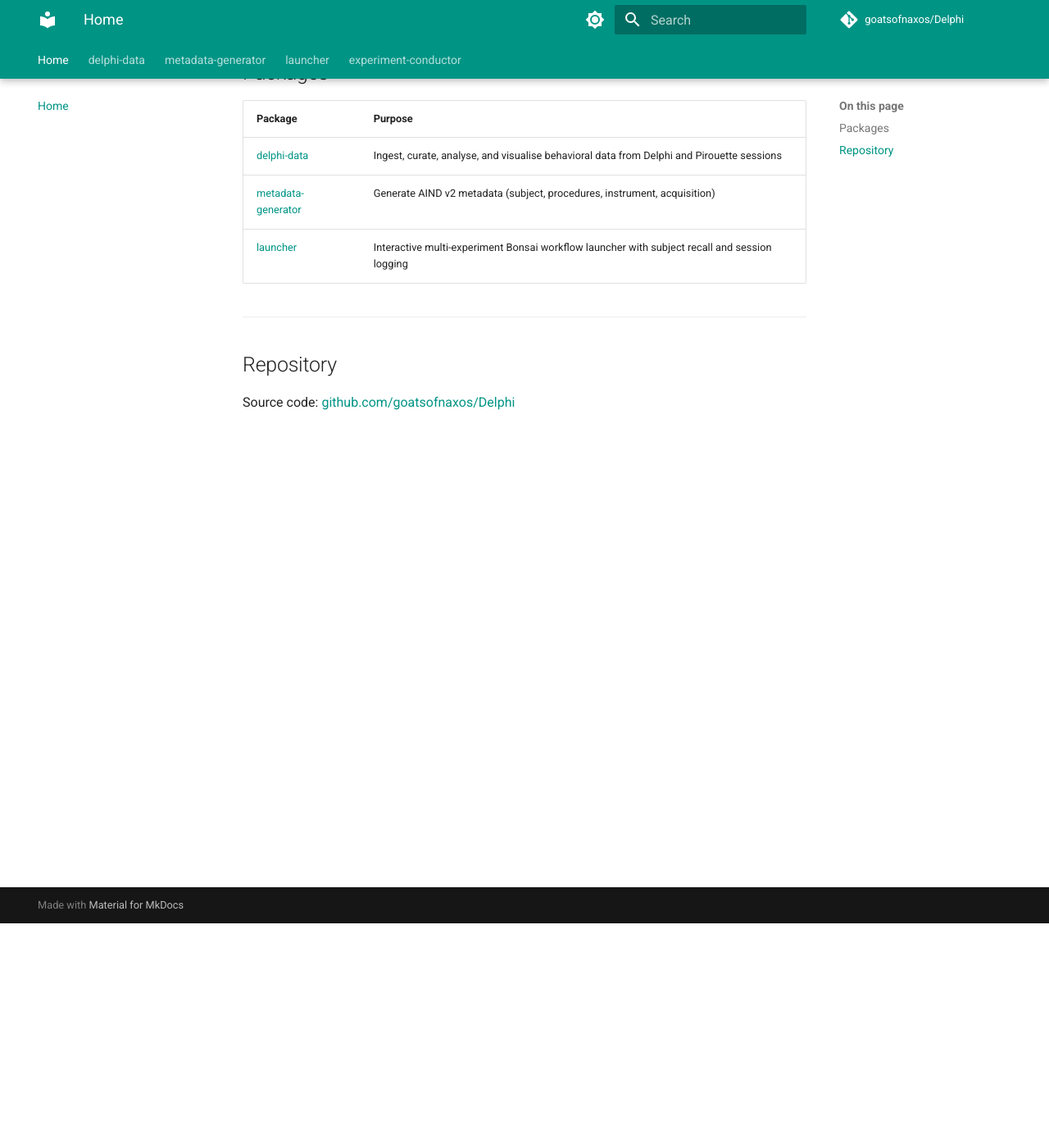
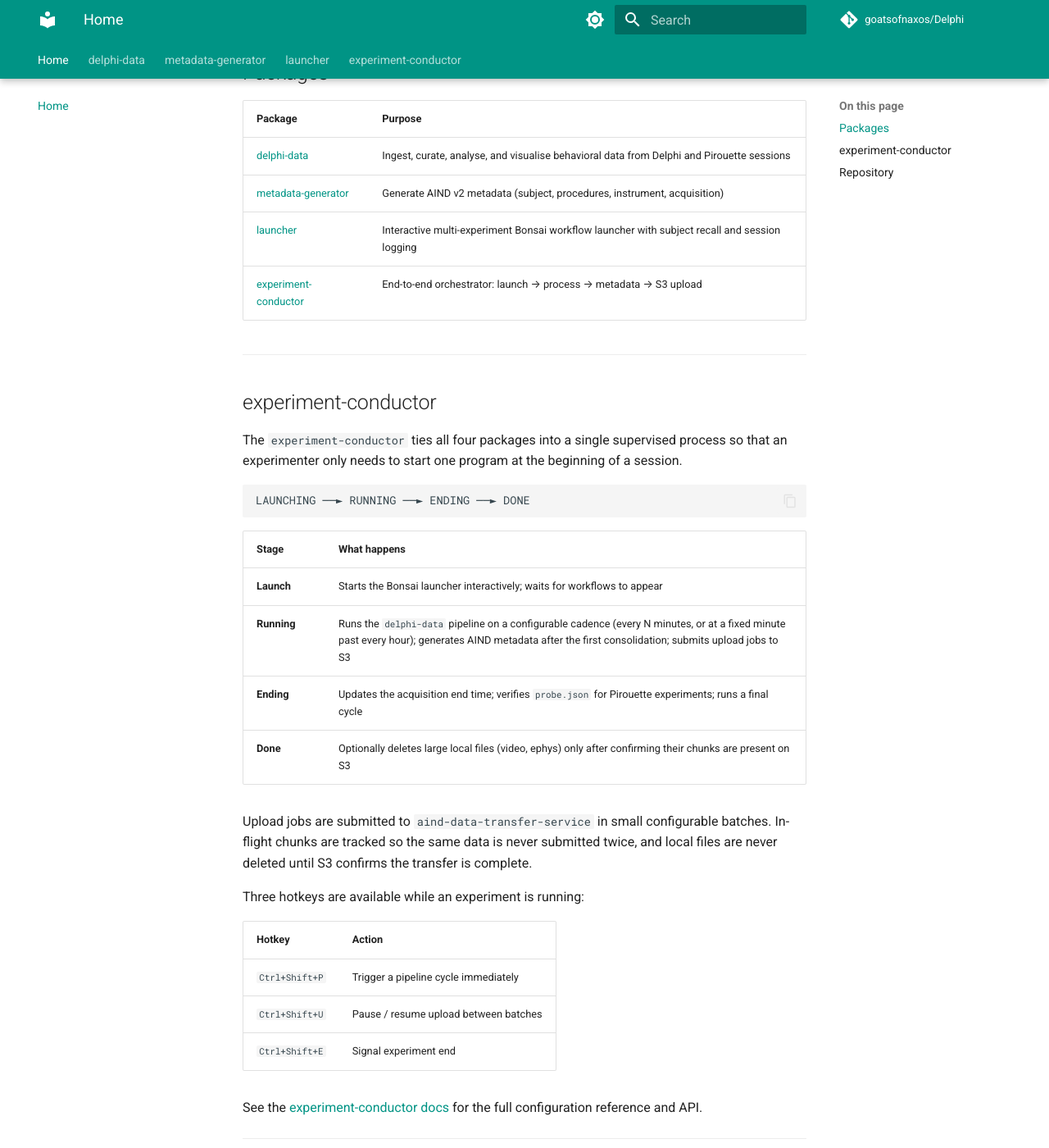
Before and after one commit to goatsofnaxos/Delphi, an MkDocs documentation site: the page built from docs/index.md, in a window 1280 px wide and 1400 px high, scrolled down 274 px. Shown: the whole window at 82% size. Built offline with MkDocs 1.6.1 and Material for MkDocs 9.7.7, drawn with Linux system fonts in a browser that asks for light colours; comment, search, counter and statistics services are not loaded.

Commit message:
Add experiment-conductor overview to home page
Co-Authored-By: Claude Sonnet 4.6 <noreply@anthropic.com>

````diff
--- a/docs/index.md
+++ b/docs/index.md
@@ -11,6 +11,38 @@ Delphi is an olfactory operant-conditioning apparatus and software ecosystem for
 | [delphi-data](delphi-data/index.md) | Ingest, curate, analyse, and visualise behavioral data from Delphi and Pirouette sessions |
 | [metadata-generator](metadata-generator/index.md) | Generate AIND v2 metadata (subject, procedures, instrument, acquisition) |
 | [launcher](launcher/index.md) | Interactive multi-experiment Bonsai workflow launcher with subject recall and session logging |
+| [experiment-conductor](experiment-conductor/index.md) | End-to-end orchestrator: launch → process → metadata → S3 upload |
+
+---
+
+## experiment-conductor
+
+The `experiment-conductor` ties all four packages into a single supervised process so that an experimenter only needs to start one program at the beginning of a session.
+
+```
+LAUNCHING ──► RUNNING ──► ENDING ──► DONE
+```
+
+| Stage | What happens |
+|-------|-------------|
+| **Launch** | Starts the Bonsai launcher interactively; waits for workflows to appear |
+| **Running** | Runs the `delphi-data` pipeline on a configurable cadence (every N minutes, or at a fixed minute past every hour); generates AIND metadata after the first consolidation; submits upload jobs to S3 |
+| **Ending** | Updates the acquisition end time; verifies `probe.json` for Pirouette experiments; runs a final cycle |
+| **Done** | Optionally deletes large local files (video, ephys) only after confirming their chunks are present on S3 |
+
+Upload jobs are submitted to `aind-data-transfer-service` in small configurable batches.
+In-flight chunks are tracked so the same data is never submitted twice, and local files
+are never deleted until S3 confirms the transfer is complete.
+
+Three hotkeys are available while an experiment is running:
+
+| Hotkey | Action |
+|--------|--------|
+| `Ctrl+Shift+P` | Trigger a pipeline cycle immediately |
+| `Ctrl+Shift+U` | Pause / resume upload between batches |
+| `Ctrl+Shift+E` | Signal experiment end |
+
+See the [experiment-conductor docs](experiment-conductor/index.md) for the full configuration reference and API.
 
 ---
 
````
